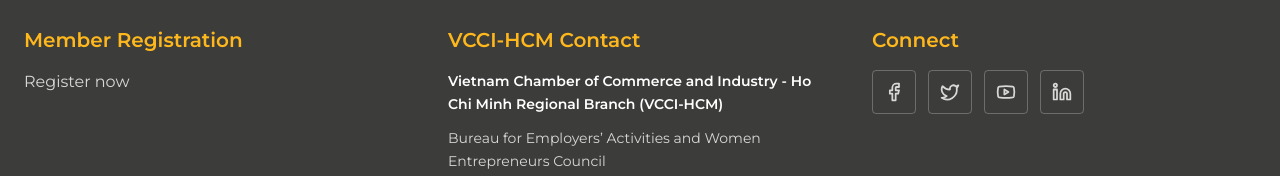
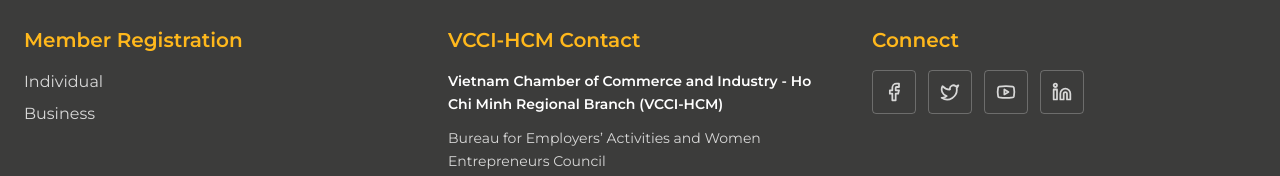
Before and after one commit to aitechdev79/sus_agri_mekong, a Next.js app: page /en/esg in a window 1280 px wide. Shown: the part 2456-2632 px from the top of the page. Built offline with nearby package versions, Linux system fonts and the light colour scheme; no server answers.

Commit message:
Update footer signup links

```diff
--- a/src/components/Footer.tsx
+++ b/src/components/Footer.tsx
@@ -22,6 +22,8 @@
   const isEn = locale === 'en';
   const contactHref = withLocalePrefix('/contact', locale);
   const signupHref = withLocalePrefix('/auth/signup', locale);
+  const individualSignupHref = `${signupHref}?role=user`;
+  const businessSignupHref = `${signupHref}?role=business`;
 
   return (
     <footer className="relative z-20 bg-vn-dark text-white">
@@ -33,13 +35,14 @@
                 {isEn ? 'Member Registration' : 'Đăng ký thành viên'}
               </Link>
             </h3>
-            <Link
-              href={signupHref}
-              className="font-montserrat text-base transition-colors duration-300 hover:text-vn-gold"
-              style={{ color: 'rgba(255, 255, 255, 0.8)' }}
-            >
-              {isEn ? 'Register now' : 'Đăng ký ngay'}
-            </Link>
+            <div className="flex flex-col gap-2 font-montserrat text-base" style={{ color: 'rgba(255, 255, 255, 0.8)' }}>
+              <Link href={individualSignupHref} className="transition-colors duration-300 hover:text-vn-gold">
+                {isEn ? 'Individual' : 'Cá nhân'}
+              </Link>
+              <Link href={businessSignupHref} className="transition-colors duration-300 hover:text-vn-gold">
+                {isEn ? 'Business' : 'Doanh nghiệp'}
+              </Link>
+            </div>
           </div>
 
           <div>
--- a/src/components/ToolsGrid.tsx
+++ b/src/components/ToolsGrid.tsx
@@ -1,7 +1,7 @@
 'use client';
 
 import Link from 'next/link';
-import { BarChart3, Cloud, Leaf, Search } from 'lucide-react';
+import { BarChart3, CloudCog, Leaf, Search } from 'lucide-react';
 import { usePathname } from 'next/navigation';
 import { getLocaleFromPathname, withLocalePrefix } from '@/lib/content-locale';
 
@@ -27,7 +27,7 @@
       id: 'ghg-inventory',
       title: isEn ? 'GHG Inventory Self-Assessment' : 'Tự đánh giá kiểm kê khí nhà kính',
       comingSoon: isEn ? 'Coming soon' : 'Sắp có',
-      icon: <Cloud className="w-8 h-8" strokeWidth={2.25} />
+      icon: <CloudCog className="w-8 h-8" strokeWidth={2.25} />
     }
   ];
 
```
